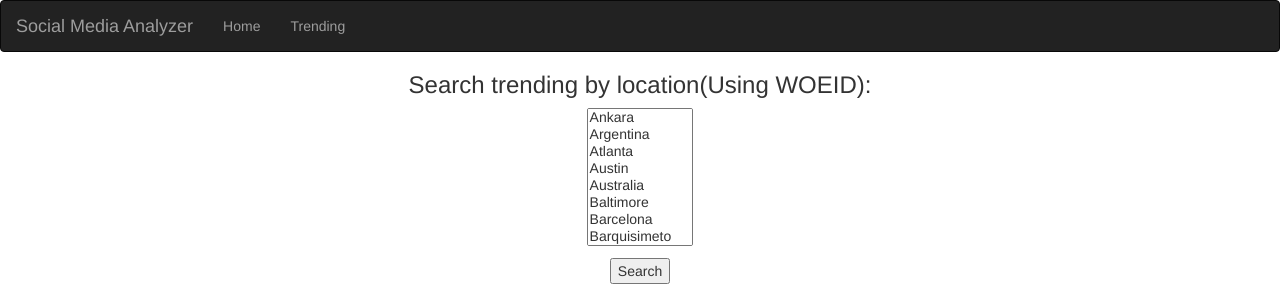
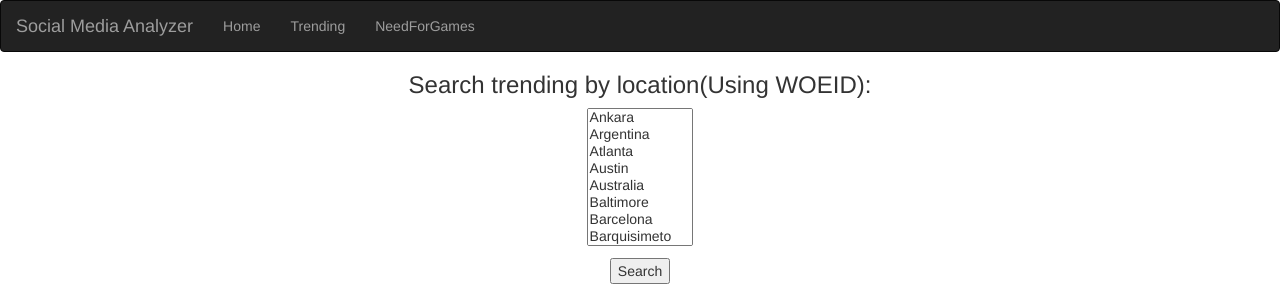
Before and after one commit to williamla0907/SocialMediaAnalyzer, a Django app: page /trending/ in a window 1280 px wide. Shown: the top 300 px of the page. Run offline with Django 3.2, Linux system fonts and the light colour scheme; some libraries are stand-ins or nearby versions.

Commit message:
heroku ready

```diff
--- a/Analyzer/templates/Analyzer/base.html
+++ b/Analyzer/templates/Analyzer/base.html
@@ -39,6 +39,7 @@
     <ul class="nav navbar-nav">
         <li class="{%block active_index %} {% endblock %}"><a href="{% url 'Analyzer:index' %}">Home</a></li>
         <li class="{%block active_trending %} {% endblock %}"><a href="{% url 'Analyzer:trending' %}">Trending</a></li>
+        <li><a href="https://needforgames.herokuapp.com">NeedForGames</a></li>
       <!-- <li class="{%block active_show_database %} {% endblock %}"><a href="{% url 'Analyzer:show_database' %}">Database</a></li>-->
 
     </ul>
```
